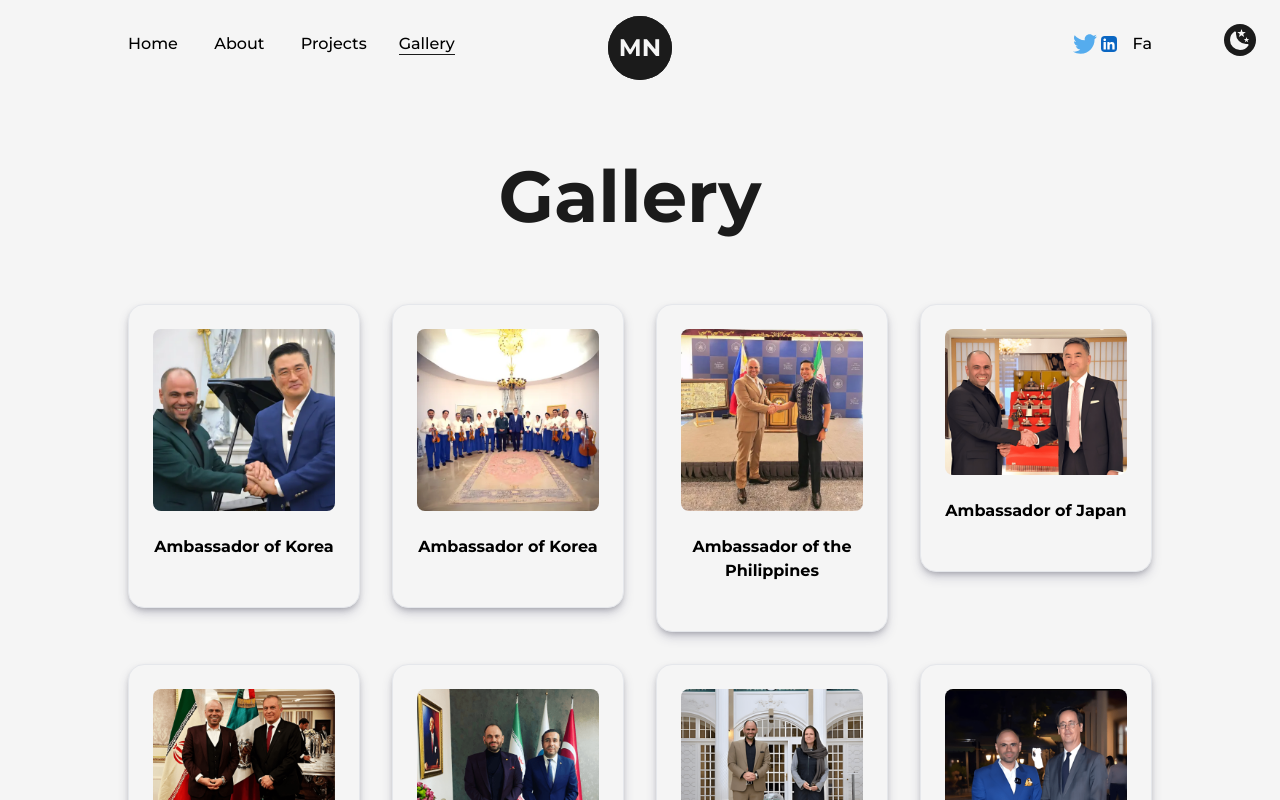
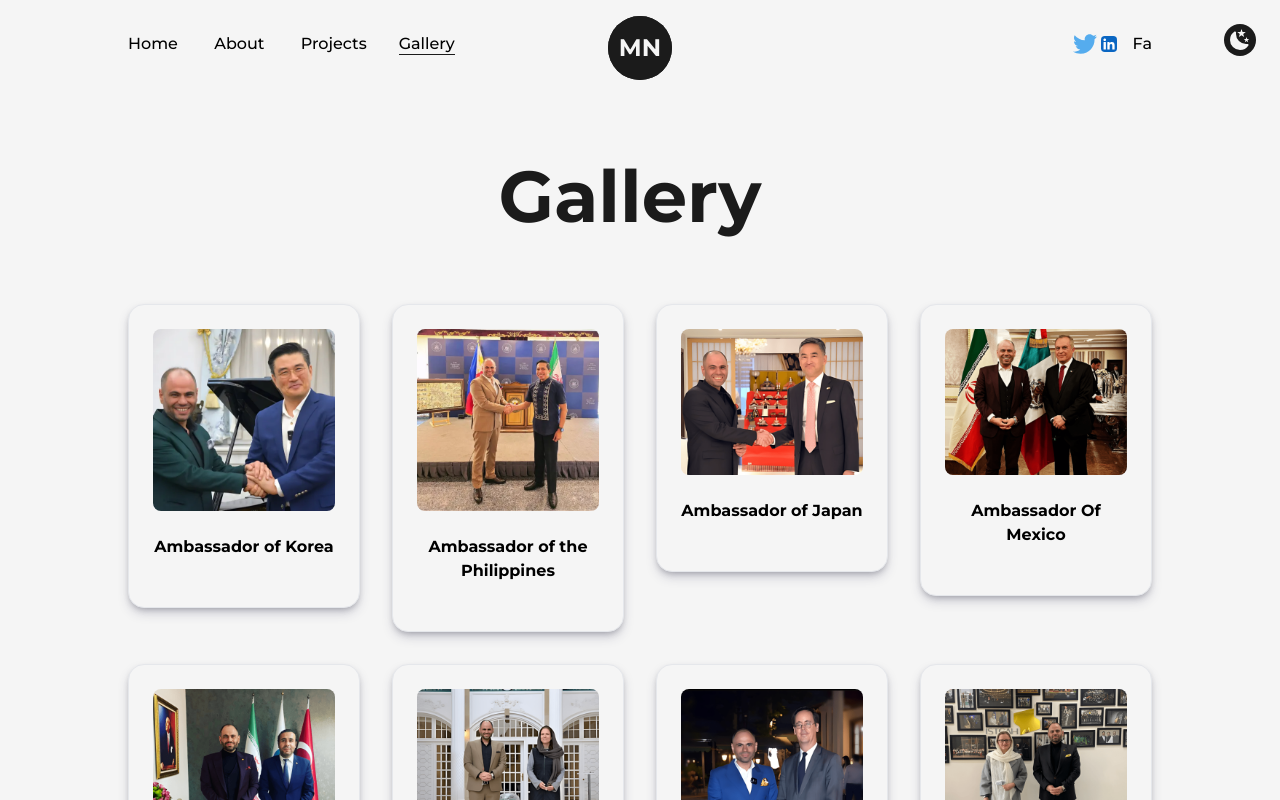
Before and after one commit to bardia1375/Mahdi-nourozi-portfolio, a Next.js app: page /Gallery in a window 1280 px wide. Shown: the top 800 px of the page. Built offline with nearby package versions, Linux system fonts and the light colour scheme.

Commit message:
Resume file

```diff
--- a/src/components/Navbar.js
+++ b/src/components/Navbar.js
@@ -210,7 +210,7 @@ const Navbar = () => {
                   changeLanguage("fa"), setIsOpen(false);
                 }}
               >
-                Fa
+                فارسی
               </button>
             )}
           </div>
--- a/src/pages/Gallery.js
+++ b/src/pages/Gallery.js
@@ -96,15 +96,7 @@ const Gallery = () => {
                 // Description={"Mr. Tsukada Tamaki"}
               />
             </div>
-            <div className="col-span-3 md:col-span-12">
-              <Project
-                title={t("Ambassador of Korea")}
-                type={"Featured Project"}
-                link="/"
-                img={"/images/Gallery/korea3.webp"}
-                // Description={"Mr. Tsukada Tamaki"}
-              />
-            </div>
+
             <div className="col-span-3 md:col-span-12">
               <Project
                 title={t("Ambassador of the Philippines")}
--- a/src/pages/index.js
+++ b/src/pages/index.js
@@ -63,7 +63,11 @@ export default function Home() {
               </ul>
               <div className="flex  items-center self-start mt-2 lg:self-center">
                 <Link
-                  href="./dummy.pdf"
+                  href={
+                    language === "en"
+                      ? "https://mega.nz/file/xitAzKJA#MOL8-ElYPkRzthMBqYfrIHAhc6iB9vVcHtkCo9vYV2s"
+                      : "https://mega.nz/file/A79j0YiZ#XBa17J-c_awm4DyXJmDD7ZwdSRI7p5iCtqLKzOJL-GE"
+                  }
                   target="_blank"
                   className="flex items-center bg-dark text-light p-2.5 px-6 rounded-lg text-lg font-semibold hover:bg-light hover:text-dark border-2 border-solid border-transparent hover:border-dark  dark:bg-light  dark:text-dark hover:dark:bg-dark hover:dark:text-light hover:dark:border-light md:p-2 md:px-4 md:text-base"
                   download
@@ -71,7 +75,7 @@ export default function Home() {
                   {t("Resume")} <LinkArrow className={"w-6 ml-1 mr-1"} />
                 </Link>
                 <Link
-                  href={"mailto:bardiashams1375@gmail.com"}
+                  href={"mailto:"}
                   target="_blank"
                   className="ml-4 mr-4 text-lg font-meduim capitalize text-dark underline dark:text-light  md:text-base"
                 >
```
Also changed, not shown: src/pages/Projects.js (+5 -2 lines).
